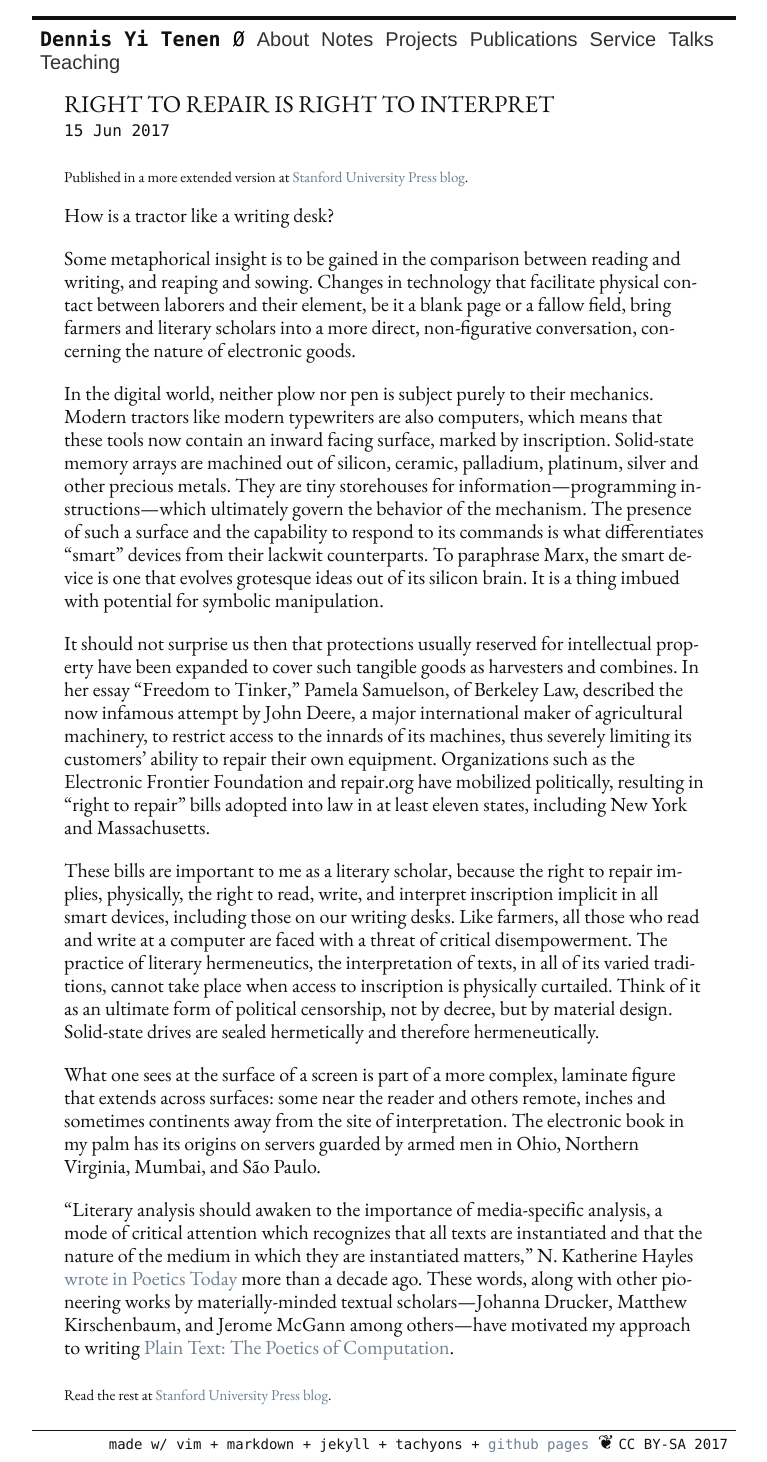
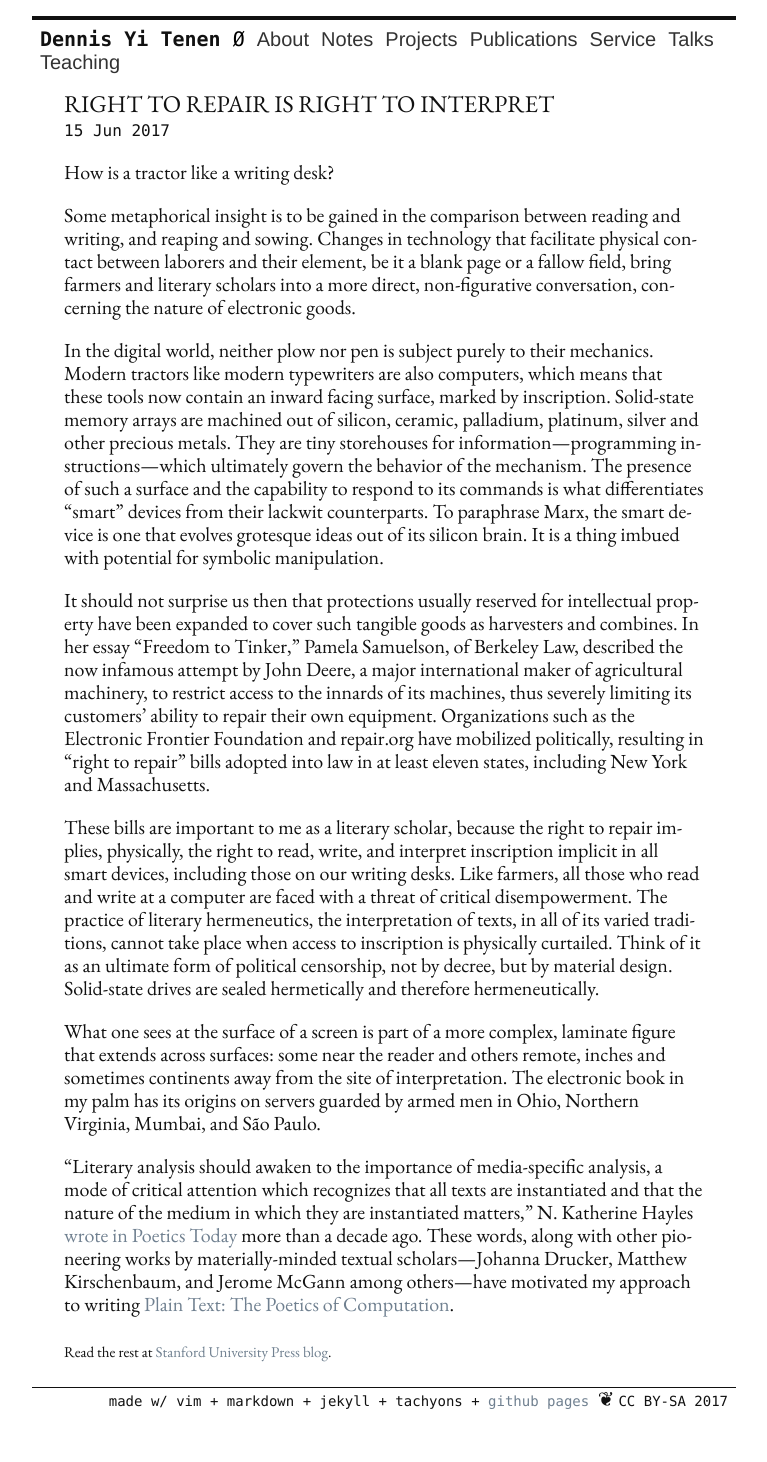
Before and after one commit to denten/denten.github.io, a Jekyll site: the page built from _posts/2017-06-15-repair.md, in a window 1280 px wide. Shown: the whole page, without its empty margins (256-1023 px from the left). Built offline with Jekyll 4.4.1, drawn with Linux system fonts in a browser that asks for light colours; nearby versions of some CDN libraries; library files that are not in the unit come from our copies; after the commit the page ends 1419 px from its top, so only the background shows below that.

Commit message:
fix link

```diff
--- a/_posts/2017-06-15-repair.md
+++ b/_posts/2017-06-15-repair.md
@@ -5,9 +5,6 @@ categories:
 - think.stack
 published: true
 ---
-
-<sub>Published in a more extended version at [Stanford University Press
-blog](http://stanfordpress.typepad.com/blog/2017/07/right-to-repair-is-right-to-interpret.html).</sub>
 
 How is a tractor like a writing desk?
 
```
